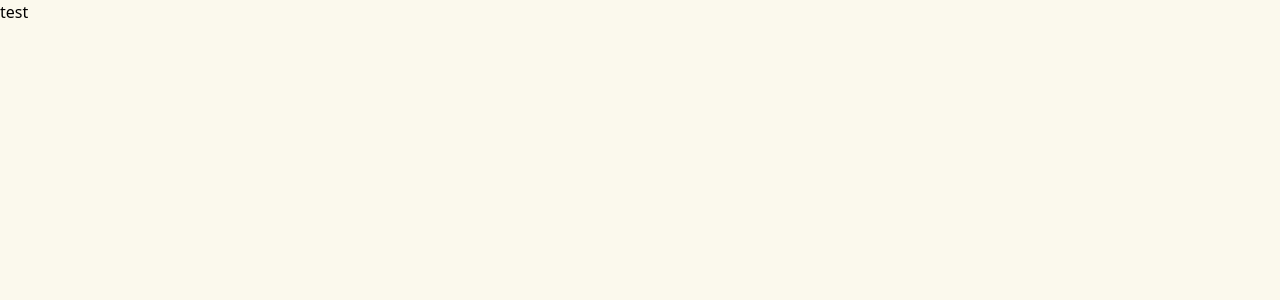
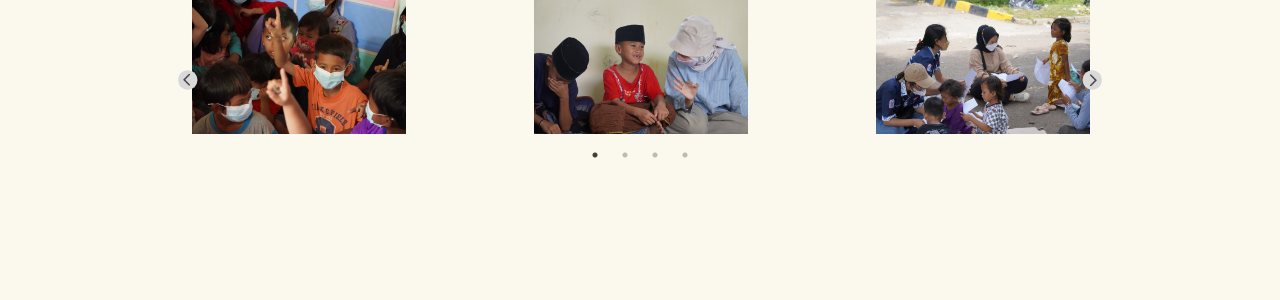
Before and after one commit to literacypowerdev/literacypowerindonesia, a Next.js app: page /test in a window 1280 px wide. Shown: the top 300 px of the page. Built offline with nearby package versions, Linux system fonts and the light colour scheme.

Commit message:
documentationcarousel

```diff
--- /dev/null
+++ b/components/organisms/CarouselDocumentation/imageList.tsx
@@ -0,0 +1,8 @@
+export const imageList = [
+    '/images/fotoslider1.png',
+    '/images/fotoslider2.png',
+    '/images/fotoslider3.png',
+    '/images/fotoslider4.png',
+    '/images/fotoslider5.png',
+    '/images/fotoslider6.png',
+  ]
--- /dev/null
+++ b/components/organisms/CarouselDocumentation/index.tsx
@@ -0,0 +1,40 @@
+import React from "react";
+import Image from "next/image";
+// react-slick
+import Slider from "react-slick";
+import "slick-carousel/slick/slick.css";
+import "slick-carousel/slick/slick-theme.css";
+// react-slick
+import { settingsSlick } from "./settings";
+import { imageList } from "./imageList";
+
+
+
+
+export default function SimpleSlider() {
+  const settings = settingsSlick
+  const images = imageList
+
+  return (
+    <div className="w-[80%] m-auto">
+      <Slider {...settings} className='relative'>
+
+        {images.map((each: any) => {
+          return (
+            <div className="px-16">
+              <Image
+                className=''
+                width={400}
+                height={250}
+                src={each}
+                alt="Dokumentasi"
+              />
+            </div>
+          )
+        })}
+
+      </Slider>
+    </div>
+
+  );
+}
--- /dev/null
+++ b/components/organisms/CarouselDocumentation/settings.tsx
@@ -0,0 +1,52 @@
+
+const SlickArrowLeft = ({ currentSlide, slideCount, style, ...props }: any) => (
+    <img src="/icon/arrow-down.svg" alt="prevArrow" {...props} style=
+        {{
+            ...style, display: "block", transform: 'rotate(90deg)', position: 'absolute', left: '50px', zIndex: '20'
+        }}
+    />
+);
+
+const SlickArrowRight = ({ currentSlide, slideCount, style, ...props }: any) => (
+    <img src="/icon/arrow-down.svg" alt="prevArrow" {...props} style=
+    {{
+        ...style, display: "block", transform: 'rotate(270deg)', position: 'absolute', right: '50px', zIndex: '20'
+    }}
+    />
+);
+
+
+export const settingsSlick = {
+    dots: true,
+    infinite: false,
+    speed: 500,
+    slidesToShow: 3,
+    slidesToScroll: 1,
+    nextArrow: <SlickArrowRight />,
+    prevArrow: <SlickArrowLeft />,
+    swipeToSlide: true,
+    initialSlide: 0,
+    responsive: [
+        {
+            breakpoint: 1024,
+            settings: {
+                slidesToShow: 2,
+
+            }
+        },
+        {
+            breakpoint: 600,
+            settings: {
+                slidesToShow: 1,
+
+            }
+        },
+        {
+            breakpoint: 480,
+            settings: {
+                slidesToShow: 1,
+
+            }
+        }
+    ]
+};
--- a/package.json
+++ b/package.json
@@ -11,12 +11,15 @@
   "dependencies": {
     "next": "12.2.5",
     "react": "18.2.0",
-    "react-dom": "18.2.0"
+    "react-dom": "18.2.0",
+    "react-slick": "^0.29.0",
+    "slick-carousel": "^1.8.1"
   },
   "devDependencies": {
     "@types/node": "18.7.14",
     "@types/react": "18.0.18",
     "@types/react-dom": "18.0.6",
+    "@types/react-slick": "^0.23.10",
     "autoprefixer": "^10.4.8",
     "eslint": "8.23.0",
     "eslint-config-next": "12.2.5",
--- a/pages/_app.tsx
+++ b/pages/_app.tsx
@@ -1,5 +1,6 @@
 import '../styles/globals.css'
 import type { AppProps } from 'next/app'
+
 
 function MyApp({ Component, pageProps }: AppProps) {
   return <Component {...pageProps} />
--- a/pages/test.tsx
+++ b/pages/test.tsx
@@ -1,5 +1,15 @@
-import React from "react";
+import React from 'react'
+import CarouselDocumentation from '../components/organisms/CarouselDocumentation'
 
-export default function test() {
-  return <div>test</div>;
+
+
+
+const test = () => {
+  return (
+    <div>
+      <CarouselDocumentation />
+    </div>
+  )
 }
+
+export default test
```
Also changed, not shown: 1 other file (tests, documents, lock files or other folders).
